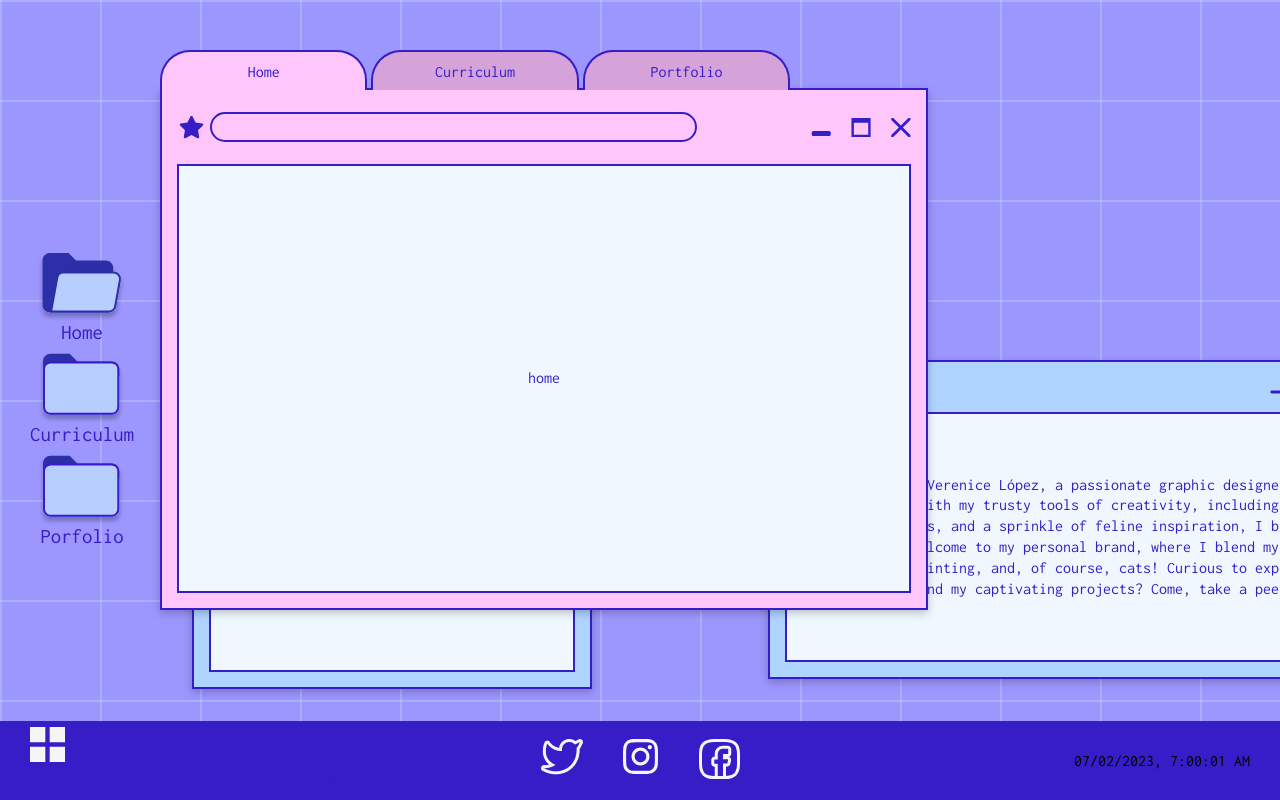
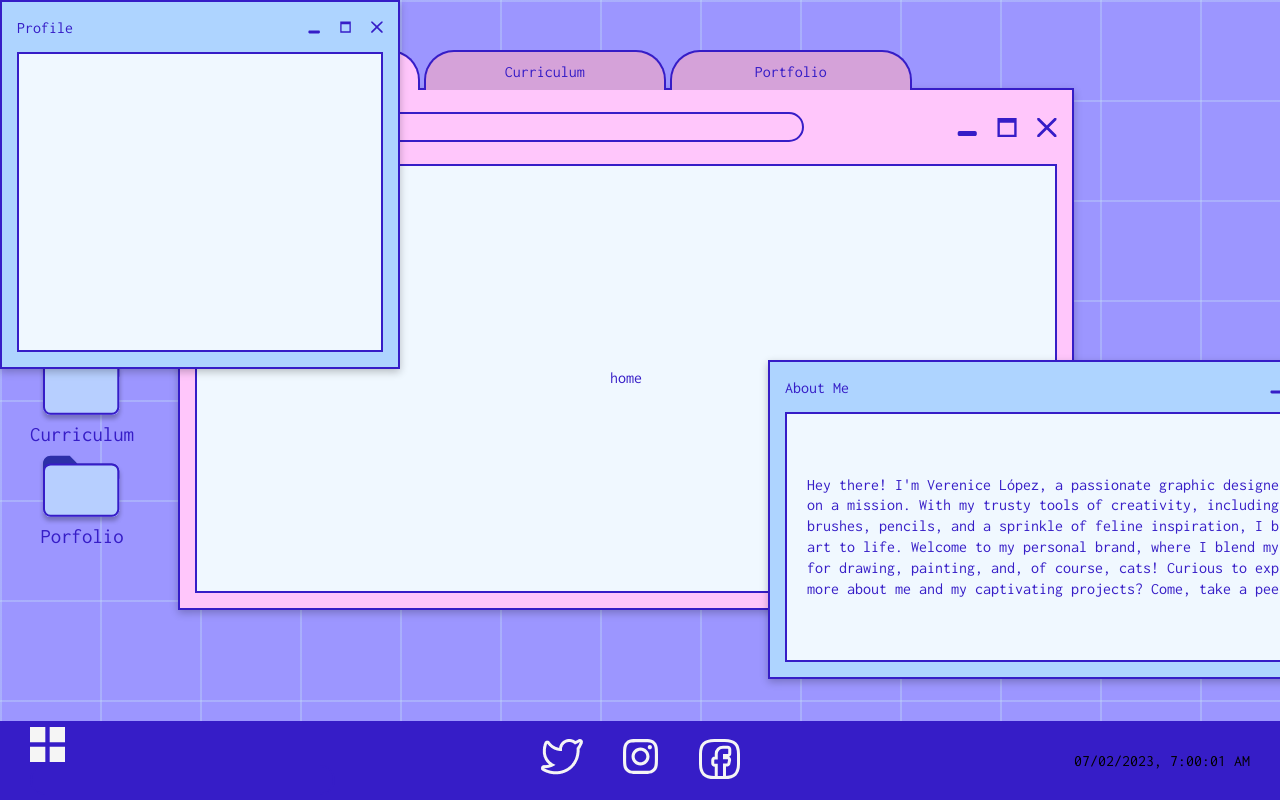
Before and after one commit to Coreandrum1/vereLPatlanPage, a React (Vite) app: page /#/ in a window 1280 px wide. Shown: the top 800 px of the page. Built offline with nearby package versions, Linux system fonts and the light colour scheme.

Commit message:
positioning

```diff
--- a/src/App.css
+++ b/src/App.css
@@ -11,6 +11,11 @@
     linear-gradient(to bottom, rgba(201, 233, 246, 0.3) 2px, transparent 1px);
   background-size: 100px 100px; /* Adjust the grid size as needed */
   overflow: hidden;
-  top: 0;
-  left: 0;
+
+  .appContainer {
+    display: flex;
+    flex-direction: column;
+    height: 100vh;
+    width: 100vw;
+  }
 }
--- a/src/App.tsx
+++ b/src/App.tsx
@@ -19,15 +19,15 @@ function App() {
   );
 
   return (
-    <>
+    <main className="appContainer">
       <MainWindow selected={selectedTab} selectedHandler={setSelectedTab} />
       <DesktopIcons selected={selectedTab} selectedHandler={setSelectedTab} />
       {(location.pathname === "/home" || location.pathname === "/") && (
         <Card
           windowTitle="Profile"
           propPosition={{
-            x: windowSize.current[0] * 0.15,
-            y: windowSize.current[1] * 0.4,
+            x: 0,
+            y: 0,
           }}
           height={300}
           width={400}
@@ -69,7 +69,7 @@ function App() {
       )}
 
       <TaskBar />
-    </>
+    </main>
   );
 }
 
--- a/src/components/card/Card.css
+++ b/src/components/card/Card.css
@@ -1,5 +1,5 @@
-.card-container {
-  .container {
+.cardContainer {
+  z-index: 1;
   position: absolute;
   display: flex;
   flex-direction: column;
@@ -39,4 +39,3 @@
   gap: 20px;
   cursor: pointer;
 }
-}
--- a/src/components/card/Card.tsx
+++ b/src/components/card/Card.tsx
@@ -5,6 +5,7 @@ import maximizeIcon from "../../icons/🦆 icon _window maximize_.svg";
 import closeIcon from "../../icons/🦆 icon _window close_.svg";
 import { useRef } from "react";
 import useWindowButtons from "../../hooks/useWindowButtons";
+import useWindowSize from "../../hooks/useWindowSize";
 
 interface IProps {
   windowTitle?: string;
@@ -27,7 +28,7 @@ const Card: React.FC<IProps> = ({
   const nodeRef = useRef(null);
 
   const {
-    isClosed,
+    // isClosed,
     handleDrag,
     position,
     handleOnClose,
@@ -35,20 +36,24 @@ const Card: React.FC<IProps> = ({
     handleOnMaximize,
     isMinimized,
   } = useWindowButtons(propPosition.x, propPosition.y);
+  const { width: windowWidth, height: windowHeight } = useWindowSize();
 
   return (
-    <main className="card-container">
-      {!isClosed && (
     <Draggable
       nodeRef={nodeRef}
       onDrag={handleDrag}
       position={position}
       handle=".drag-handle"
-          offsetParent={document.body}
+      bounds={{
+        left: 0,
+        right: windowWidth - width,
+        top: 0,
+        bottom: windowHeight - height,
+      }}
     >
       <article
         ref={nodeRef}
-            className="container"
+        className="cardContainer"
         style={{ width: `${width}px` }}
       >
         <div className={`windowHeader drag-handle`}>
@@ -75,8 +80,6 @@ const Card: React.FC<IProps> = ({
         )}
       </article>
     </Draggable>
-      )}
-    </main>
   );
 };
 
--- a/src/components/mainWindow/MainWindow.tsx
+++ b/src/components/mainWindow/MainWindow.tsx
@@ -19,7 +19,7 @@ const MainWindow: React.FC<IProps> = ({
 }: IProps) => {
   const nodeRef = useRef<HTMLDivElement>(null);
   const { width, height } = useWindowSize();
-  const [position, setPosition] = useState({ x: width / 8, y: 50 });
+  const [position, setPosition] = useState({ x: width / 10 + 50, y: 50 });
   const [elementSize, setElementSize] = useState({ width: 0, height: 0 });
 
   useEffect(() => {
--- a/src/components/mainWindow/MainWindows.css
+++ b/src/components/mainWindow/MainWindows.css
@@ -1,11 +1,11 @@
 .mainWindowContainer {
+  flex-direction: column;
+  box-sizing: border-box;
+  width: 70dvw;
+  height: 70%;
+  display: flex;
+  z-index: 1;
   position: absolute;
-  display: flex;
-  flex-direction: column;
-  width: 60%;
-  min-width: 500px;
-  height: 70%;
-  z-index: 1;
 
   .content {
     display: flex;
@@ -105,3 +105,10 @@
     width: 20px;
   }
 }
+@media (width <= 1000px) {
+  .mainWindowContainer {
+    width: 100%;
+    height: calc(100% - 79px);
+    transform: translate(0, 0) !important;
+  }
+}
--- a/src/components/taskbar/TaskBar.css
+++ b/src/components/taskbar/TaskBar.css
@@ -1,6 +1,6 @@
 .stickyNavbar {
+  z-index: 1;
   overflow: hidden;
-  background-color: #333;
   position: fixed;
   bottom: 0;
   left: 0;
--- a/src/hooks/useWindowButtons.tsx
+++ b/src/hooks/useWindowButtons.tsx
@@ -7,8 +7,7 @@ const useWindowButtons = (x: number, y: number) => {
   const [isMinimized, setIsMinimized] = useState<boolean>(false);
   const [isClosed, setIsClosed] = useState<boolean>(false);
 
-  const handleDrag = (e: DraggableEvent, data: DraggableData): void => {
-    e.preventDefault();
+  const handleDrag = (_e: DraggableEvent, data: DraggableData): void => {
     const { x, y } = data;
     setPosition({ x, y });
   };
```
Lines whose indentation alone changed are shown as unchanged.
